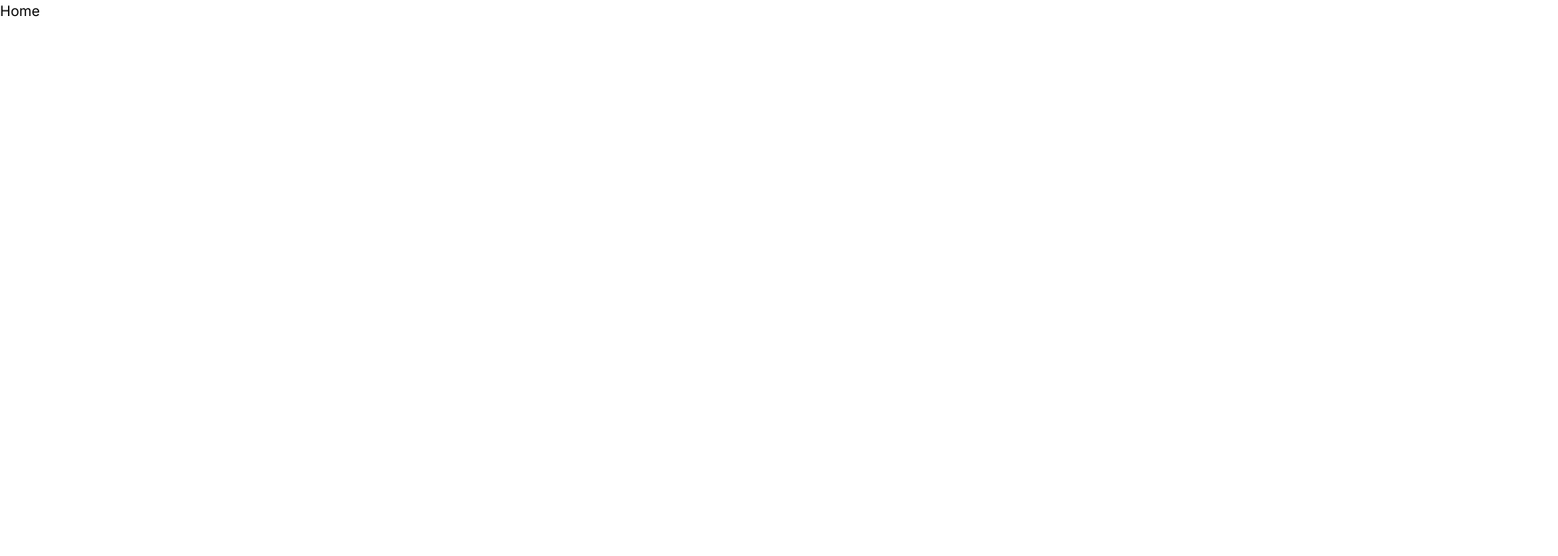
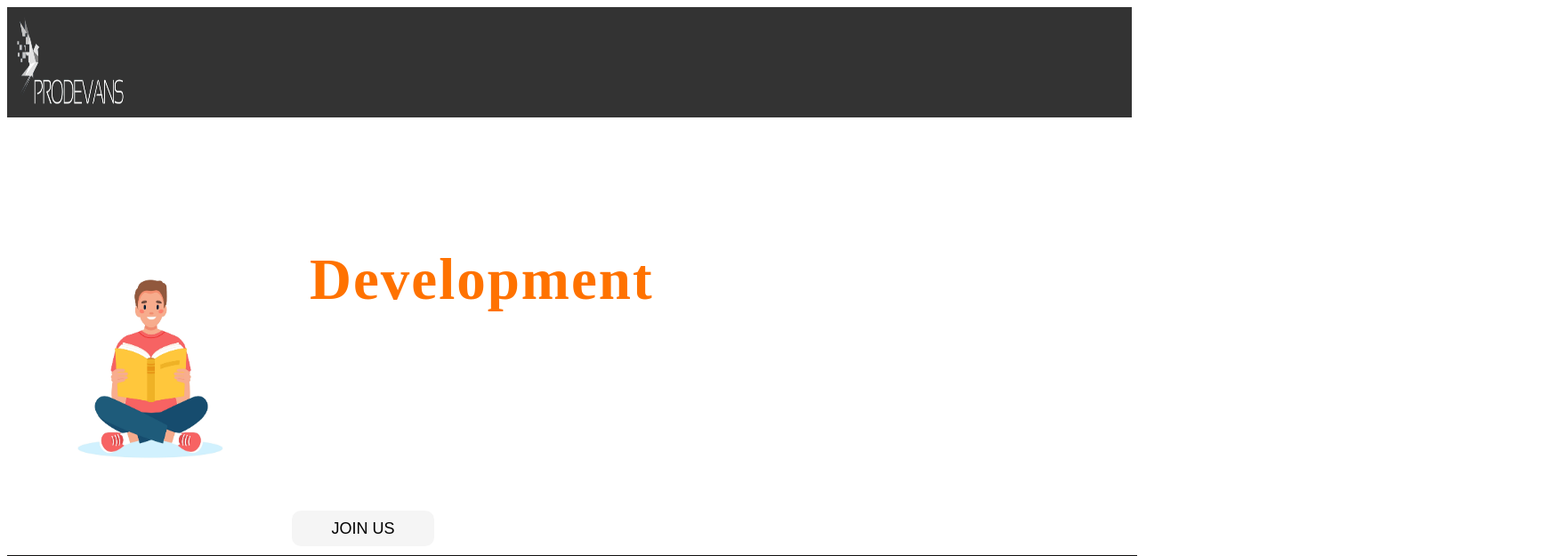
Before and after one commit to vk-prodevans/Events, a Next.js app: page /pages/home in a window 1280 px wide. Shown: the top 625 px of the page at 89% size, 1751 px wide, since content can reach past the window. Built offline with nearby package versions, Linux system fonts and the light colour scheme.

Commit message:
in my branch

```diff
--- a/package.json
+++ b/package.json
@@ -20,7 +20,6 @@
     "@types/react-dom": "^18",
     "autoprefixer": "^10.0.1",
     "postcss": "^8",
-    "tailwindcss": "^3.3.0",
     "typescript": "^5"
   }
 }
--- a/src/app/components/header/page.tsx
+++ b/src/app/components/header/page.tsx
@@ -15,8 +15,6 @@ const Header = () => {
             height={100}
           />
         </div>
-
-
         <h1 className="heading">Weekly Demo</h1>
         <div className="search">
                 <input className="srch" type="search" name="" placeholder="Type To text"/>
@@ -28,4 +26,21 @@ const Header = () => {
   );
 }
 
+export  function HomepageHeader() {
+  return (
+    <div className="navbar">
+      <div className="icon">
+        <Image src="/prodevans-logo.png" width={200} height={100} alt="PD Logo" />
+      </div>
+      <div className="menu">
+                <ul>
+                    <li><a href="Home.html">HOME</a></li>
+                    <li><a href="Dashboard.html">DASHBOARD</a></li>
+                </ul>
+            </div>
+    </div>
+  )
+}
+
+
 export default Header;
--- a/src/app/globals.css
+++ b/src/app/globals.css
@@ -1,7 +1,3 @@
-@tailwind base;
-@tailwind components;
-@tailwind utilities;
-
 :root {
   --foreground-rgb: 0, 0, 0;
   --background-start-rgb: 214, 219, 220;
--- a/src/app/page.tsx
+++ b/src/app/page.tsx
@@ -6,7 +6,7 @@ import Page from './pages/home/page'
 export default function Home() {
   return (
     <>
-   <Page></Page>
+   <Page/>
     </>
   )
 }
--- a/src/app/pages/home/page.tsx
+++ b/src/app/pages/home/page.tsx
@@ -1,21 +1,41 @@
-import React from 'react'
-import { useRouter } from 'next/navigation'
-import Link from 'next/link'
+import React from "react";
+import { useRouter } from "next/navigation";
+import Link from "next/link";
+import Header, { HomepageHeader } from "@/app/components/header/page";
+import Footer from "@/app/components/footer";
+import Image from "next/image";
+import '../../styles/Homepage.css'
 
 const Page = () => {
-//     const router = useRouter();
+  return (
+        <div className="main">
+        <HomepageHeader/>
+          <div className="content">
+            <Image
+              src="/book.jpg"
+              width={270}
+              height={300}
+              alt="PD Logo"
+            />
+            <h1>
+              Web Design & <br />
+              <span>Development</span> <br />
+              Course
+            </h1>
+            <p className="par">
+              Lorem ipsum dolor sit amet consectetur adipisicing elit. Sunt
+              neque expedita atque eveniet
+              <br /> quis nesciunt. Quos nulla vero consequuntur, fugit nemo ad
+              delectus
+              <br /> a quae totam ipsa illum minus laudantium?
+            </p>
+            <button className="cn">
+              <a href="#">JOIN US</a>
+            </button>
+          </div>
+          <Footer />
+        </div>
+  );
+};
 
-//   const handleClick = () => {
-
-//     router.push("/dashboard");
-//   };
-  return (
-  <ul>
-      <li>
-        <Link href="/pages/dashboard">Home</Link>
-          </li>
-          </ul>
-  )
-}
-
-export default Page
+export default Page;
--- a/src/app/styles/Header.css
+++ b/src/app/styles/Header.css
@@ -71,3 +71,48 @@
   .srch:focus{
     outline: none;
   }
+/* home css */
+ .menu ul {
+  list-style-type: none;
+  margin: 0;
+  padding: 0;
+}
+
+.menu ul li {
+  display: inline;
+  /* margin-right: 60px; */
+}
+
+.menu ul li:last-child {
+  /* margin-right: -700px; */
+}
+
+.menu a {
+  text-decoration: none;
+  color: white;
+  text-align: right;
+  /* margin-left: 208px; */
+}
+ul{
+  float: left;
+  display: flex;
+  justify-content: center;
+  align-items: center;
+}
+
+ul li{
+  list-style: none;
+  /* margin-left: 62px;
+  margin-top: 27px; */
+  font-size: 14px;
+}
+
+ul li a{
+  font-family: Arial;
+  font-weight: bold;
+  transition: 0.4s ease-in-out;
+}
+
+ul li a:hover{
+  color: #ff7200;
+}
--- /dev/null
+++ b/src/app/styles/Homepage.css
@@ -0,0 +1,269 @@
+.main{
+    width: 100%;
+    /* background: linear-gradient(to top, rgba(0,0,0,0.5)50%,rgba(0,0,0,0.5)50%), url(1.jpg); */
+    background-position: center;
+    background-size: cover;
+    height: 100vh;
+}
+
+.navbar{
+    background-color: #333; /* Background color for the navigation bar */
+    display: flex;
+    justify-content: space-between; /* Place logo and menu at the extremes */
+    align-items: center;
+    padding: 10px;
+
+}
+
+.icon img{
+    width: 170px;
+    margin-right: 10px;
+
+}
+
+.logo{
+    color:blue;
+    font-size: 35px;
+    font-family: Arial;
+    padding-left: 20px;
+    float: left;
+    padding-top: 10px;
+    margin-top: 5px
+
+}
+
+.menu ul {
+    list-style-type: none;
+    margin: 0;
+    padding: 0;
+}
+
+.menu ul li {
+    display: inline;
+    margin-right: 20px;
+}
+
+.menu ul li:last-child {
+    margin-right: -700px;
+}
+
+.menu a {
+    text-decoration: none;
+    color: white;
+    text-align: right;
+}
+ul{
+    float: left;
+    display: flex;
+    justify-content: center;
+    align-items: center;
+}
+
+ul li{
+    list-style: none;
+    margin-left: 62px;
+    margin-top: 27px;
+    font-size: 14px;
+}
+
+ul li a{
+    text-decoration: none;
+    color: #fff;
+    font-family: Arial;
+    font-weight: bold;
+    transition: 0.4s ease-in-out;
+}
+
+ul li a:hover{
+    color: #ff7200;
+}
+
+.search{
+    width: 330px;
+    float: left;
+    margin-left: 270px;
+}
+
+.srch{
+    font-family: 'Times New Roman';
+    width: 200px;
+    height: 40px;
+    background: transparent;
+    border: 1px solid white;
+    margin-top: 13px;
+    color: #fff;
+    border-right: none;
+    font-size: 16px;
+    float: left;
+    padding: 10px;
+    border-bottom-left-radius: 5px;
+    border-top-left-radius: 5px;
+}
+
+.btn{
+    width: 100px;
+    height: 40px;
+    background: #ff7200;
+    border: 2px solid #ff7200;
+    margin-top: 13px;
+    color: #fff;
+    font-size: 15px;
+    border-bottom-right-radius: 5px;
+    border-bottom-right-radius: 5px;
+    transition: 0.2s ease;
+    cursor: pointer;
+}
+.btn:hover{
+    color: #000;
+}
+
+.btn:focus{
+    outline: none;
+}
+
+.srch:focus{
+    outline: none;
+}
+
+.content{
+    height: auto;
+    margin: auto;
+    color: #fff;
+    position: relative;
+    margin-left: 300px;
+}
+.content img {
+    width: 270px;
+    position: absolute;
+    left: -274px;
+    top: 33px;
+}
+.content .par{
+    padding-left: 20px;
+    padding-bottom: 25px;
+    font-family: Arial;
+    letter-spacing: 1.2px;
+    line-height: 30px;
+}
+
+.content h1{
+    font-family: 'Times New Roman';
+    font-size: 50px;
+    padding-left: 40px;
+    margin-top: 9%;
+    letter-spacing: 2px;
+}
+
+.content .cn{
+    width: 160px;
+    height: 40px;
+    background:whitesmoke;
+    border: none;
+    margin-bottom: 10px;
+    margin-left: 20px;
+    font-size: 18px;
+    border-radius: 10px;
+    cursor: pointer;
+    transition: .4s ease;
+
+}
+
+.content .cn a{
+    text-decoration: none;
+    color: #000;
+    transition: .3s ease;
+}
+
+.cn:hover{
+    background-color: #fff;
+}
+
+.content span{
+    color: #ff7200;
+    font-size: 65px
+}
+
+.form{
+    width: 250px;
+    height: 380px;
+    background: linear-gradient(to top, rgba(0,0,0,0.8)50%,rgba(0,0,0,0.8)50%);
+    position: absolute;
+    top: -20px;
+    left: 870px;
+    transform: translate(0%,-5%);
+    border-radius: 10px;
+    padding: 25px;
+}
+
+.form h2{
+    width: 220px;
+    font-family: sans-serif;
+    text-align: center;
+    color: #ff7200;
+    font-size: 22px;
+    background-color: #fff;
+    border-radius: 10px;
+    margin: 2px;
+    padding: 8px;
+}
+
+.form input{
+    width: 240px;
+    height: 35px;
+    background: transparent;
+    border-bottom: 1px solid #ff7200;
+    border-top: none;
+    border-right: none;
+    border-left: none;
+    color: #fff;
+    font-size: 15px;
+    letter-spacing: 1px;
+    margin-top: 30px;
+    font-family: sans-serif;
+}
+
+.form input:focus{
+    outline: none;
+}
+
+::placeholder{
+    color: #fff;
+    font-family: Arial;
+}
+
+.btnn{
+    width: 240px;
+    height: 40px;
+    background: #ff7200;
+    border: none;
+    margin-top: 30px;
+    font-size: 18px;
+    border-radius: 10px;
+    cursor: pointer;
+    color: #fff;
+    transition: 0.4s ease;
+}
+.btnn:hover{
+    background: #fff;
+    color: #ff7200;
+}
+.btnn a{
+    text-decoration: none;
+    color: #000;
+    font-weight: bold;
+}
+.form .link{
+    font-family: Arial, Helvetica, sans-serif;
+    font-size: 17px;
+    padding-top: 20px;
+    text-align: center;
+}
+.form .link a{
+    text-decoration: none;
+    color: #ff7200;
+}
+.liw{
+    padding-top: 15px;
+    padding-bottom: 10px;
+    text-align: center;
+}
```
Also changed, not shown: src/app/layout.tsx (+9 -9 lines), public/book.jpg (added).
